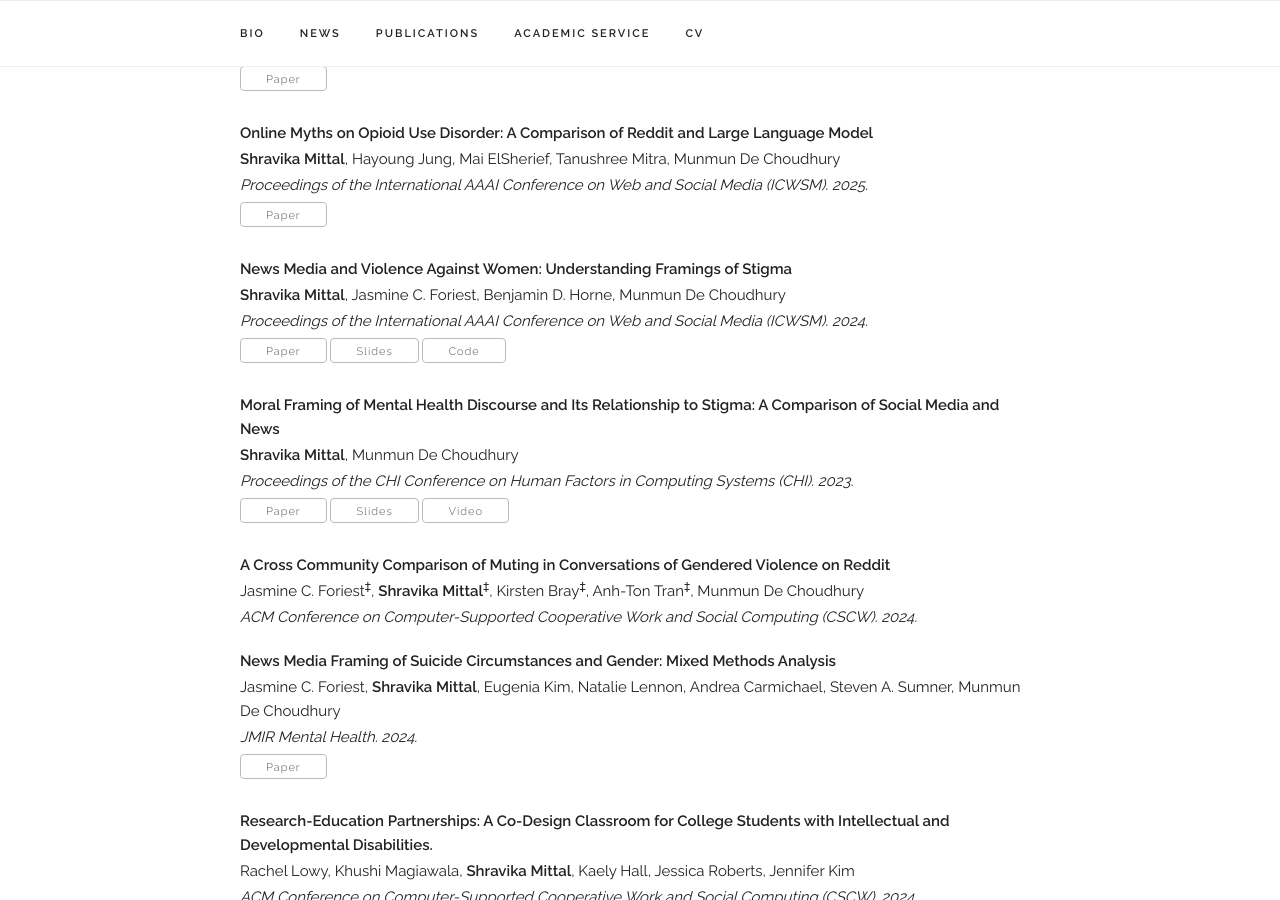
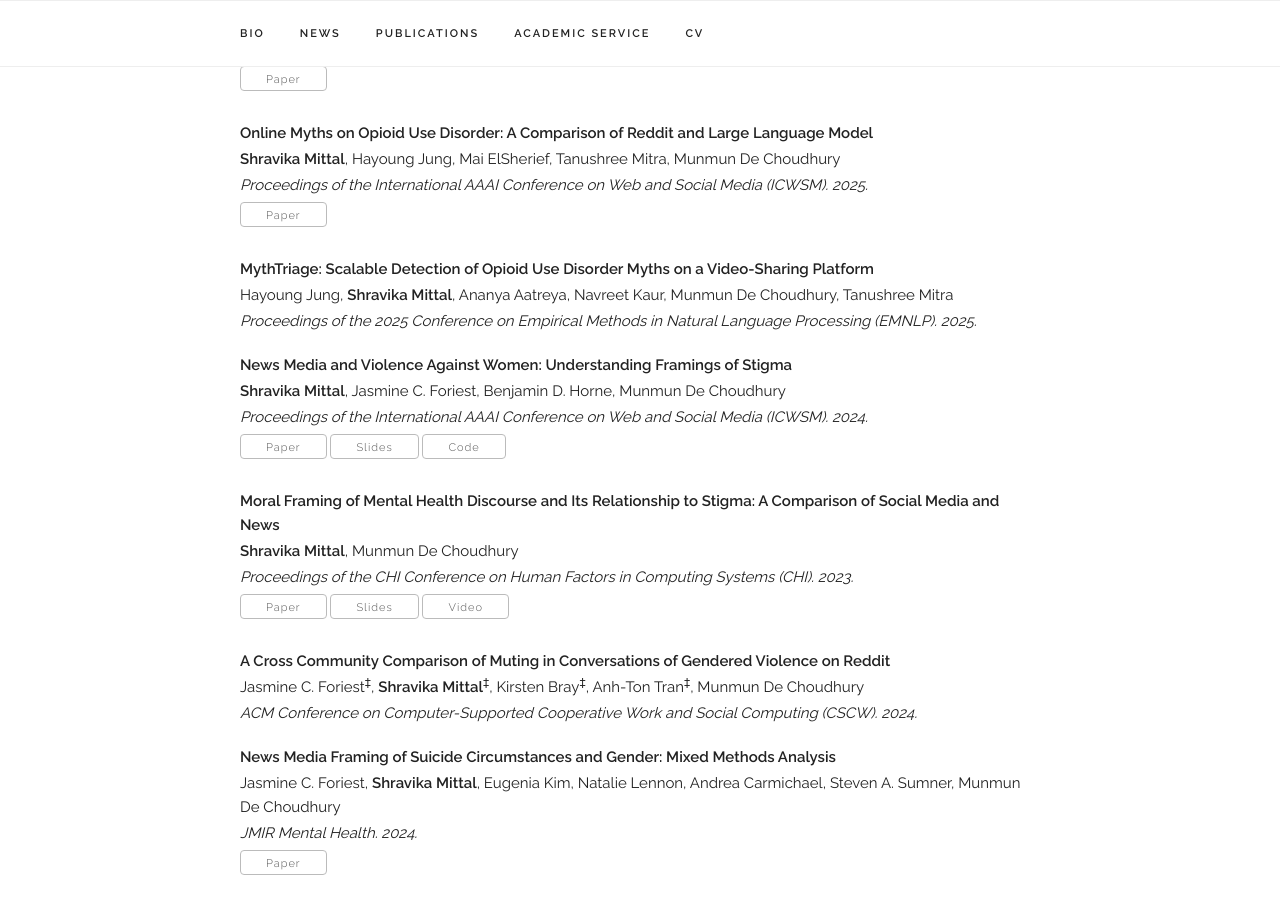
Before and after one commit to mittalshravika/mittalshravika.github.io, a Jekyll site: the page built from index.html, in a window 1280 px wide and 900 px high, scrolled down 1468 px. Built offline with Jekyll 4.4.1, drawn with Linux system fonts in a browser that asks for light colours; some web fonts are replaced.

Commit message:
Update publications.yaml

```diff
--- a/_data/publications.yaml
+++ b/_data/publications.yaml
@@ -152,6 +152,11 @@ papers:
     paper_pdf: "/assets/publications/2025_oud_myths/paper.pdf"
     selected: y
 
+  - title: "MythTriage: Scalable Detection of Opioid Use Disorder Myths on a Video-Sharing Platform"
+    authors: "Hayoung Jung, <b>Shravika Mittal</b>, Ananya Aatreya, Navreet Kaur, Munmun De Choudhury, Tanushree Mitra"
+    venue: "Proceedings of the 2025 Conference on Empirical Methods in Natural Language Processing (EMNLP). 2025."
+    selected: y
+
   - title: "News Media and Violence Against Women: Understanding Framings of Stigma"
     authors: "<b>Shravika Mittal</b>, Jasmine C. Foriest, Benjamin D. Horne, Munmun De Choudhury"
     venue: "Proceedings of the International AAAI Conference on Web and Social Media (ICWSM). 2024."
```
